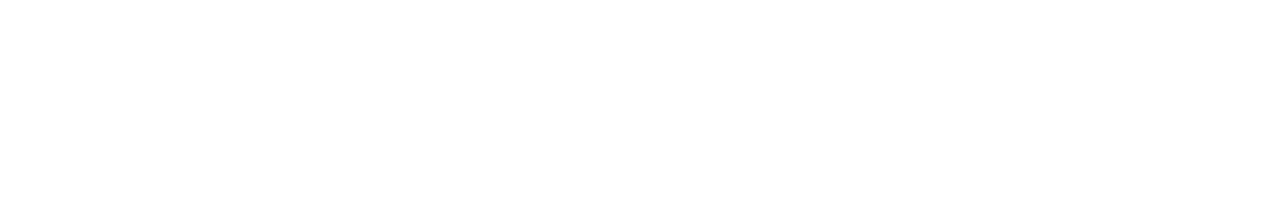
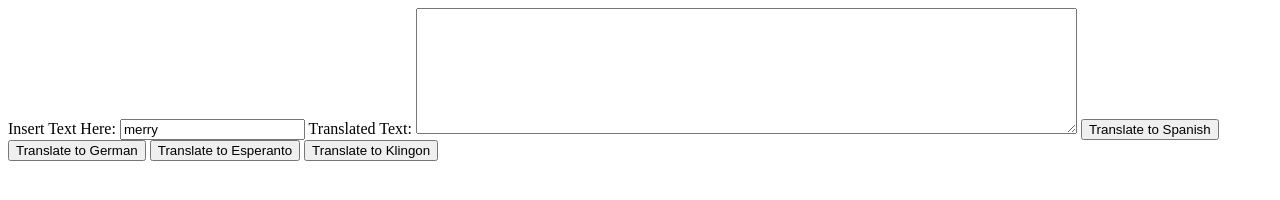
Before and after one commit to ASlayton/Holiday-Translator, a plain HTML site: page index.html in a window 1280 px wide. Drawn offline with Linux system fonts and the light colour scheme.

Commit message:
added buttons to html

```diff
--- a/index.html
+++ b/index.html
@@ -5,6 +5,14 @@
     <title>Language Translator</title>
   </head>
   <body>
-  <script src="main.js"></script>
+    <label for="translateMe">Insert Text Here:</label>
+    <input type="text" name="translateMe" value="merry" id="userInputText">
+    <label for="translatedText">Translated Text:</label>
+    <textarea name="translatedText" rows="8" cols="80" id="translatedText"></textarea>
+    <button type="button" name="spanishButton" id="spanishButton" onClick ="translatePhrase(languageObject,'button1')">Translate to Spanish</button>
+    <button type="button" name="germanButton" id="germanButton" onClick ="translatePhrase(languageObject,'button2')">Translate to German</button>
+    <button type="button" name="esperantoButton"  id="esperantoButton" onClick ="translatePhrase(languageObject,'button3')">Translate to Esperanto</button>
+    <button type="button" name="klingonButton" id="klingonButton" onClick ="translatePhrase(languageObject,'button4')">Translate to Klingon</button>
+    <script type="text/javascript" src="main.js"></script>
   </body>
 </html>
```
Lines whose indentation alone changed are shown as unchanged.
